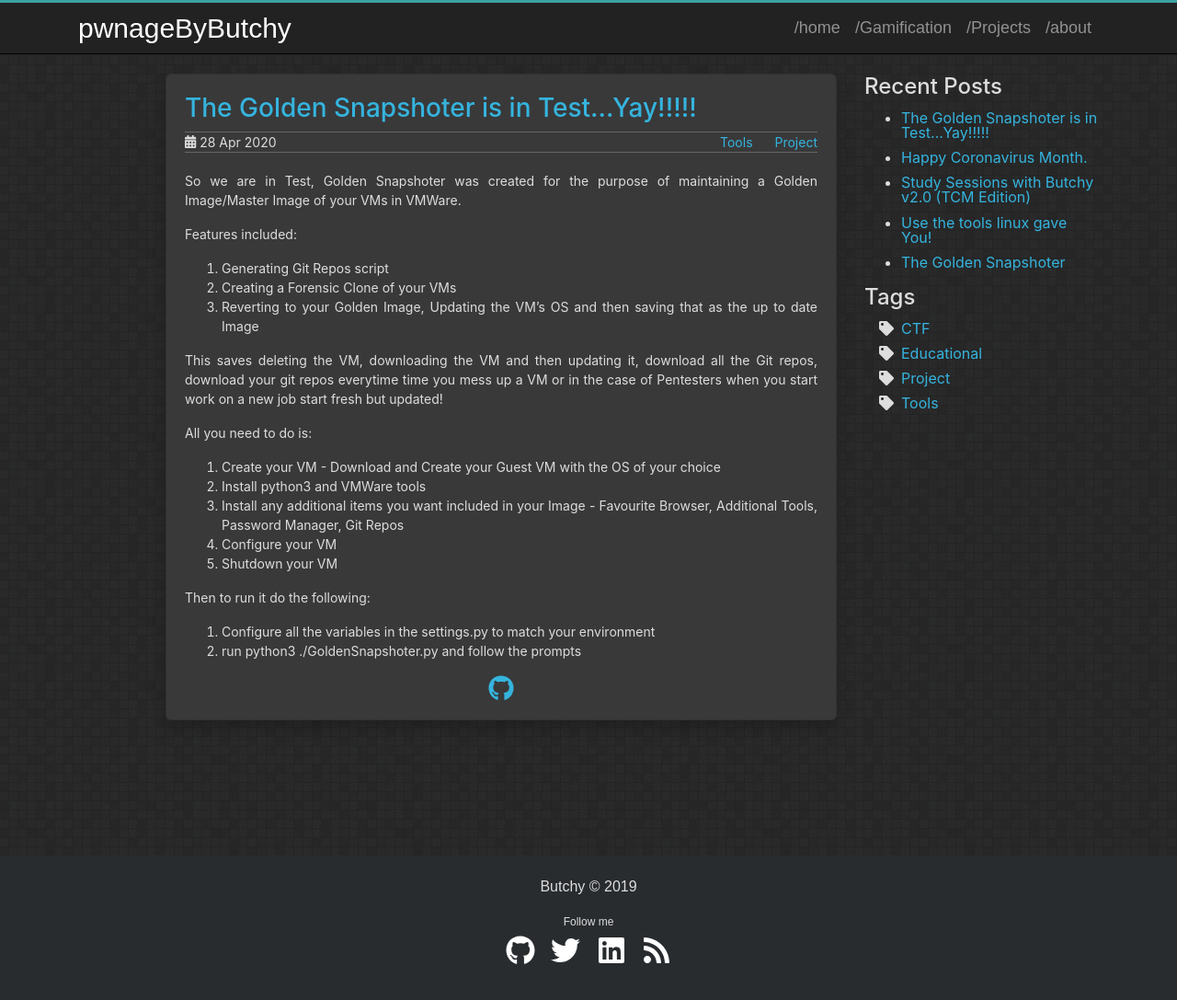
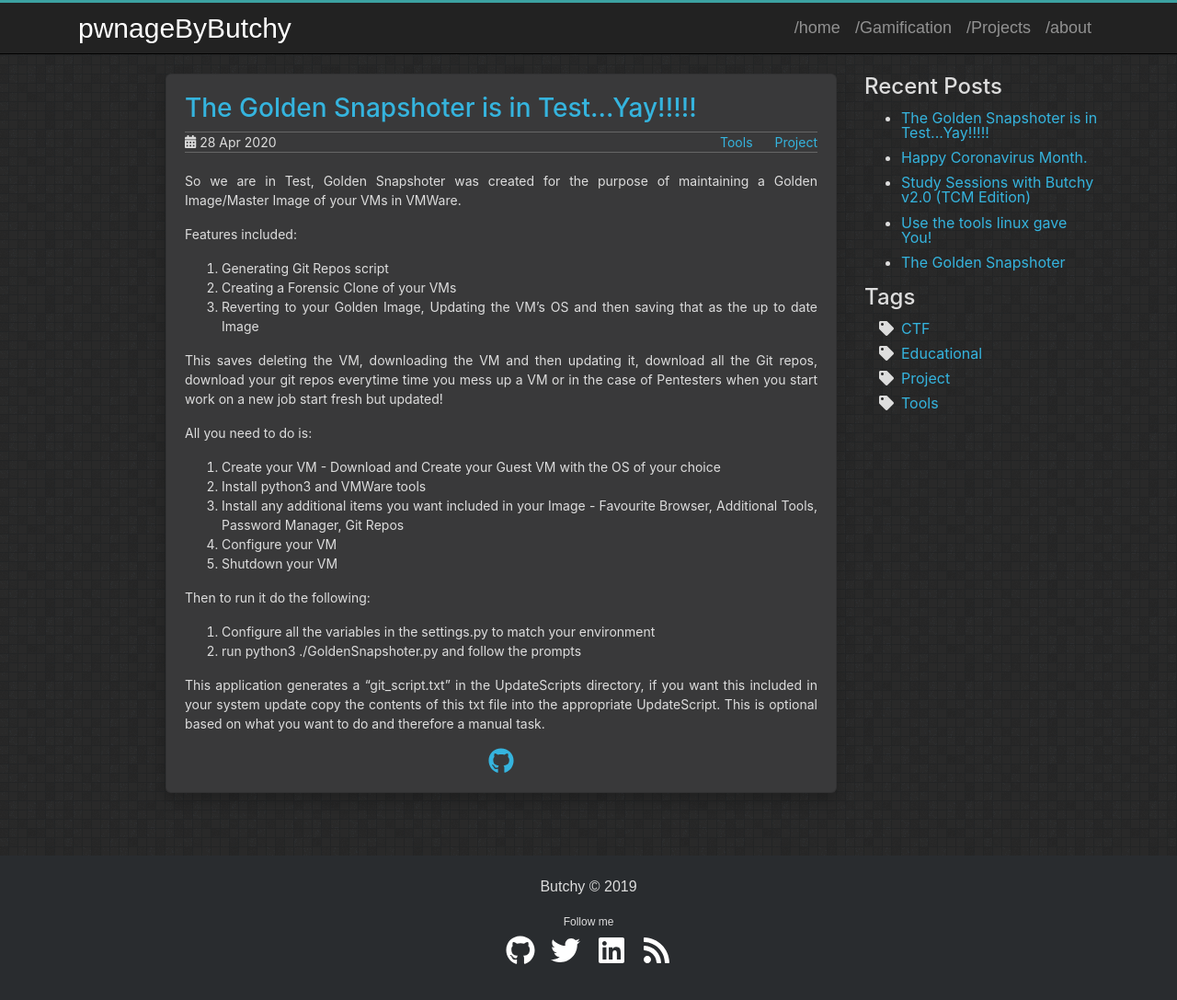
Before and after one commit to pwnageByButchy/pwnageByButchy.github.io, a Jekyll site: the page built from _posts/2020-04-28-golden-snapshoter-in-test-yay!!!.md, in a window 1280 px wide and 1112 px high. Shown: the top 1087 px of the window at 92% size. Built offline with Jekyll 4.4.1, drawn with Linux system fonts in a browser that asks for light colours.

Commit message:
added footnote about Git Script

```diff
--- a/_posts/2020-04-28-golden-snapshoter-in-test-yay!!!.md
+++ b/_posts/2020-04-28-golden-snapshoter-in-test-yay!!!.md
@@ -27,4 +27,6 @@ Then to run it do the following:
 6. Configure all the variables in the settings.py to match your environment
 7. run python3 ./GoldenSnapshoter.py and follow the prompts
 
+This application generates a "git_script.txt" in the UpdateScripts directory, if you want this included in your system update copy the contents of this txt file into the appropriate UpdateScript. This is optional based on what you want to do and therefore a manual task.
+
 <center><a title="GoldenSnapshoter on Github" href="https://github.com/pwnageByButchy/GoldenSnapshoter" target="_blank"><i class="fab fa-github fa-2x"></i></a></center>
```
